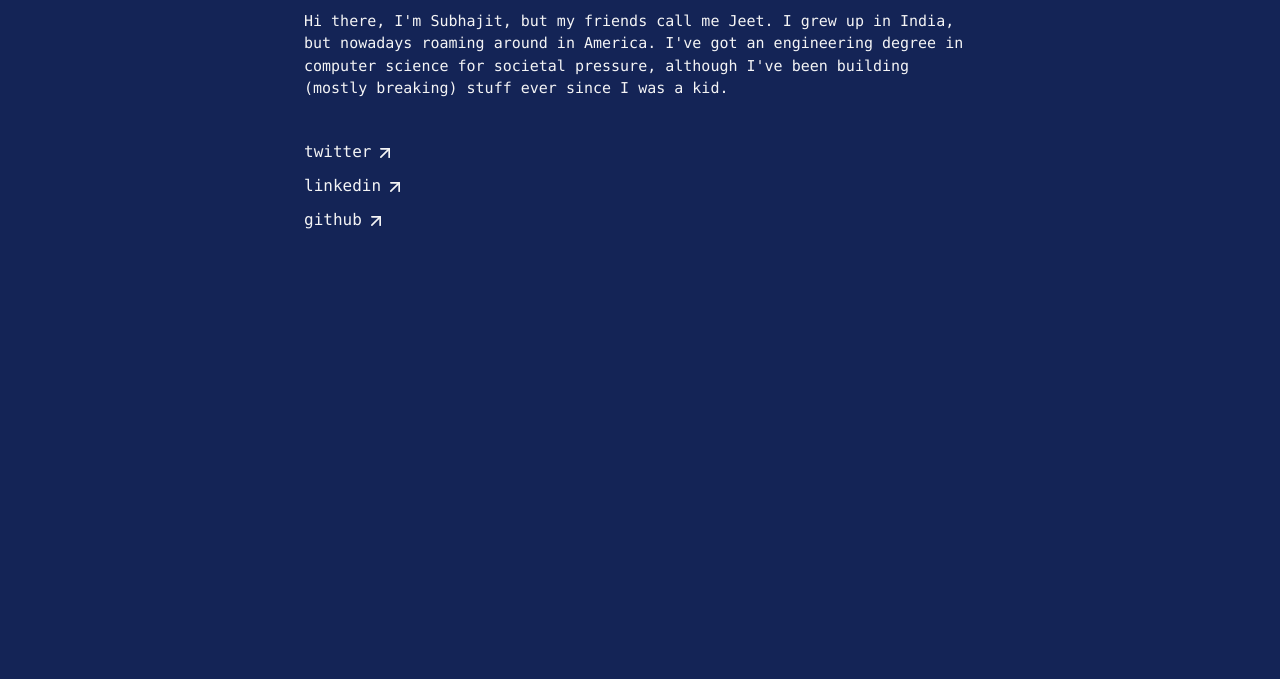
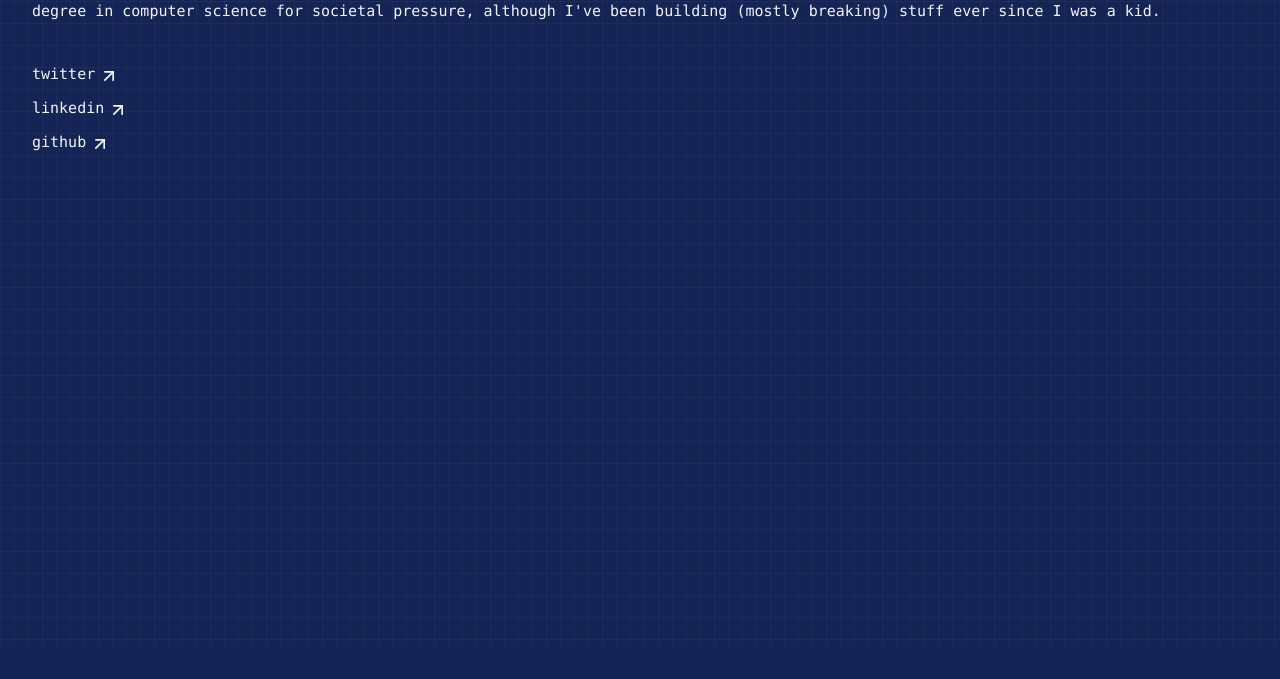
Before and after one commit to 0verread/subhajitdas.me, an Astro site: page / in a window 1280 px wide. Shown: the part 153-832 px from the top of the page. After the commit the page ends 800 px from the top, so only its background shows below. Built offline with nearby package versions, Linux system fonts and the light colour scheme; Astro itself is replaced by a stand-in of ours.

Commit message:
bg changed

```diff
--- a/src/layouts/Layout.astro
+++ b/src/layouts/Layout.astro
@@ -9,7 +9,6 @@ interface Props {
 
 const { title } = Astro.props;
 ---
-
 <!doctype html>
 <html lang="en">
 	<head>
@@ -19,7 +18,7 @@ const { title } = Astro.props;
 		<meta name="generator" content={Astro.generator} />
 		<title> Jeet | {title}</title>
 	</head>
-	<body class="bg-[#142456] flex mx-auto max-w-2xl mt-8 flex-col top-0 z-[-2] h-screen w-screen">
+	<body class="bg-[#142456] ml-8 bg-[linear-gradient(to_right,#4f4f4f2e_1px,transparent_1px),linear-gradient(to_bottom,#4f4f4f2e_1px,transparent_1px)] bg-[size:14px_22px]">
 		<Header />
 		<slot />
 	</body>
--- a/src/pages/index.astro
+++ b/src/pages/index.astro
@@ -11,7 +11,7 @@ import Layout from '../layouts/Layout.astro';
 		<p class="text-zinc-100 my-4 text-[15px]">
 			Hi there, I'm Subhajit, but my friends call me Jeet. I grew up in India, but nowadays roaming around in America. I've got an engineering degree in computer science for societal pressure, although I've been building (mostly breaking) stuff ever since I was a kid.
 		</p>
-		<ul class="text-zinc-100 pt-2 flex flex-col my-6 list-none text-[16px]">
+		<ul class="text-zinc-100 pt-2 flex flex-col my-6 list-none text-[15px]">
 			<li class="mt-2 flex flex-row space-x-1">
 				<a class="hover:text-zinc-400 decoration-2 decoration-neutral-400" href="https://x.com/subhajitsda">
 					twitter
```
